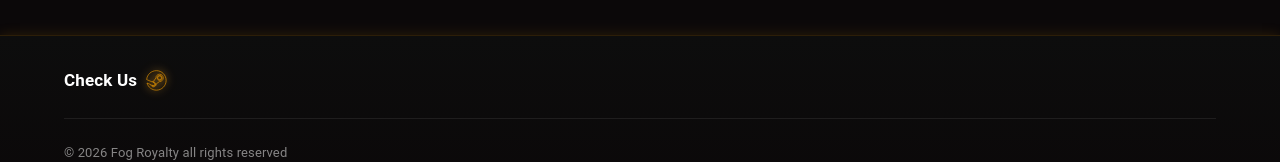
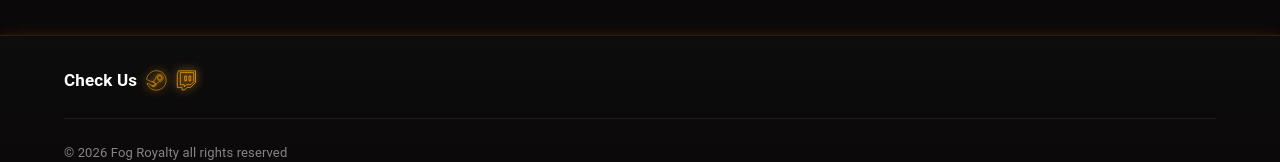
Before and after one commit to JPTRON/FogRoyalty-WebSite, a React (Vite) app: page / in a window 1280 px wide. Shown: the part 1012-1174 px from the top of the page. Built offline with nearby package versions, Linux system fonts and the light colour scheme.

Commit message:
Twitch channel link

```diff
--- a/src/components/Footer.jsx
+++ b/src/components/Footer.jsx
@@ -1,5 +1,6 @@
 import { Box, Container, IconButton, Link, Typography, styled } from "@mui/material";
 import SteamIcon from "../assets/steam-icon.svg?react";
+import TwitchIcon from "../assets/logo-twitch.svg?react";
 import { FontAwesomeIcon } from "@fortawesome/react-fontawesome";
 
 const SocialButton = styled(IconButton)`
@@ -58,6 +59,26 @@ export default function Footer() {
 					>
 						<SteamIcon fill={"none"} stroke={"#ea9800"} width={"100%"} height={"100%"}/>
 					</Link>
+					<Link
+						href={"https://www.twitch.tv/fogroyalty"}
+						target="_blank"
+						rel="noopener noreferrer"
+						underline="none"
+						sx={{
+							display: "flex",
+							filter: "drop-shadow(0 0 0.30rem #ffb12b)",
+							width: "1.3rem",
+							height: "1.3rem",
+							marginLeft: -1,
+							paddingLeft: "1px",
+							transition: "all 0.25s ease",
+							"&:hover": {
+								transform: "scale(1.05)"
+							},
+						}}
+					>
+						<TwitchIcon fill={"none"} stroke={"#ea9800"} width={"100%"} height={"100%"}/>
+					</Link>
 				</Box>
 
 				<Box
```
Also changed, not shown: src/assets/logo-twitch.svg (added).
